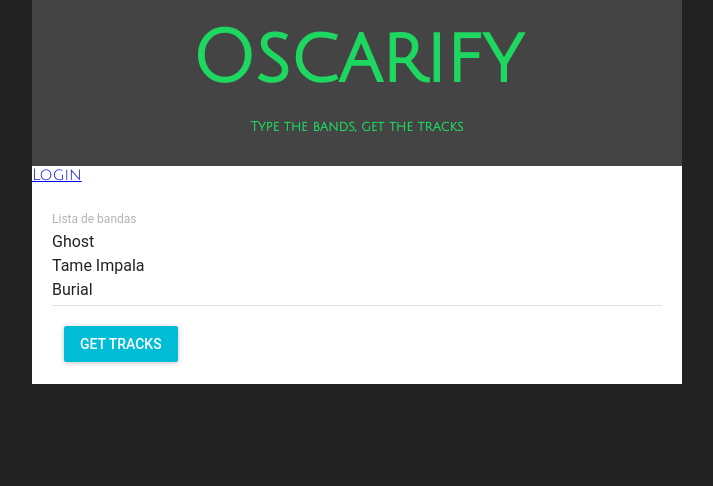
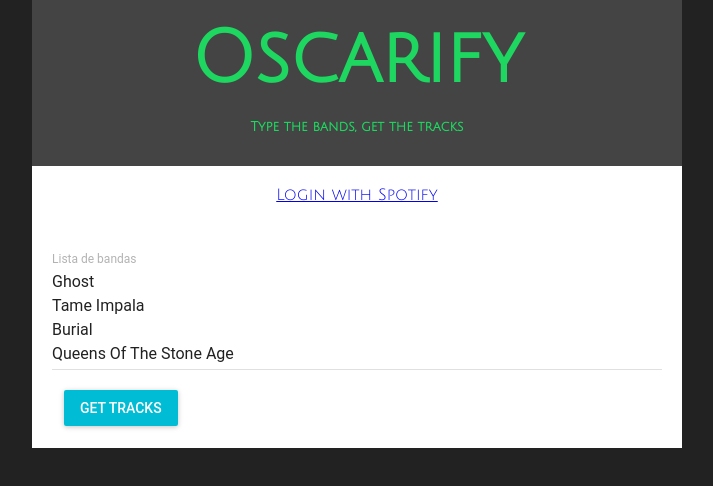
Before and after one commit to diogomcgoncalves/oscarify, a React app: page / in a window 1280 px wide. Shown: the top 486 px of the page, without its empty margins (283-996 px from the left). Built offline with nearby package versions, Linux system fonts and the light colour scheme.

Commit message:
Added css to the login button

```diff
--- a/src/Components/App.js
+++ b/src/Components/App.js
@@ -11,7 +11,7 @@
   constructor(){
     super();
     this.state = {
-      bandList: 'Ghost\nTame Impala\nBurial',
+      bandList: 'Ghost\nTame Impala\nBurial\nQueens Of The Stone Age',
       accessToken: this.getHashValue('access_token'),
       artists: {},
       tracks: []
@@ -115,7 +115,9 @@
           <h1>Oscarify</h1>
           <h5>Type the bands, get the tracks</h5>
         </div>
-        { (accessToken == null ) ? <a href={spotifyLoginUrl}>Login</a> : null }
+        <div className="spotify-login">
+          { (accessToken == null ) ? <a href={spotifyLoginUrl}>Login with Spotify</a> : null }
+        </div>
         <div className="input-bands">
           <TextField
             id="band-list"
--- a/src/Styles/App.css
+++ b/src/Styles/App.css
@@ -44,3 +44,7 @@
 .track-list{
   transition: all 300ms ease-in-out;
 }
+.spotify-login{
+  text-align: center;
+  margin: 20px;
+}
```
